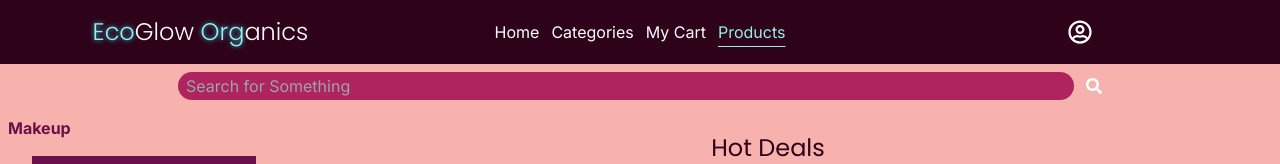
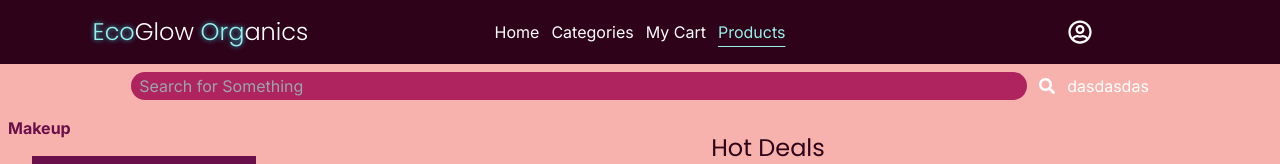
Before and after one commit to mudasarmajeed5/ecommerce.store, a Next.js app: page /products in a window 1280 px wide. Shown: the top 164 px of the page. Built offline with nearby package versions, Linux system fonts and the light colour scheme.

Commit message:
modified:   app/products/page.js

```diff
--- a/app/products/page.js
+++ b/app/products/page.js
@@ -23,24 +23,20 @@ const page = () => {
       "ilter": "Foundation"
     },
     {
-      "ilter": "Concelers"
-    },
-    {
+      "ilter": "Concelers",
       "keyword": "sex"
     }
   ]
 
-    const searchcheck = (e) => {
-      if(Ptypes.keyword==e)
-      {
-        console.log(yeah)
-      }
+    const searchcheck = () => {
+      console.log(Ptypes.keyword)
     }
 
   return (<>
     <div className="contman p-2 flex justify-center items-center w-full gap-3">
     <input onChange={(e) => { setsearch(e.target.value); filterSearch(e) }} value={search} className='rounded-2xl md:rounded-full bg-[#af245e] text-black text-lg py-1 md:text-[16px] px-3 md:px-2 md:py-0 w-[90vw] md:w-[70vw]' type="search" placeholder='Search for Something' />
     <FaSearch />
+    <button  onClick={()=>{searchcheck()}}  >dasdasdas</button>
     </div>
     <div className='flex md:flex-row flex-col'>
       <div className='Filters border-red-600 w-full md:w-1/5 text-[--secondary-color]'>
```
